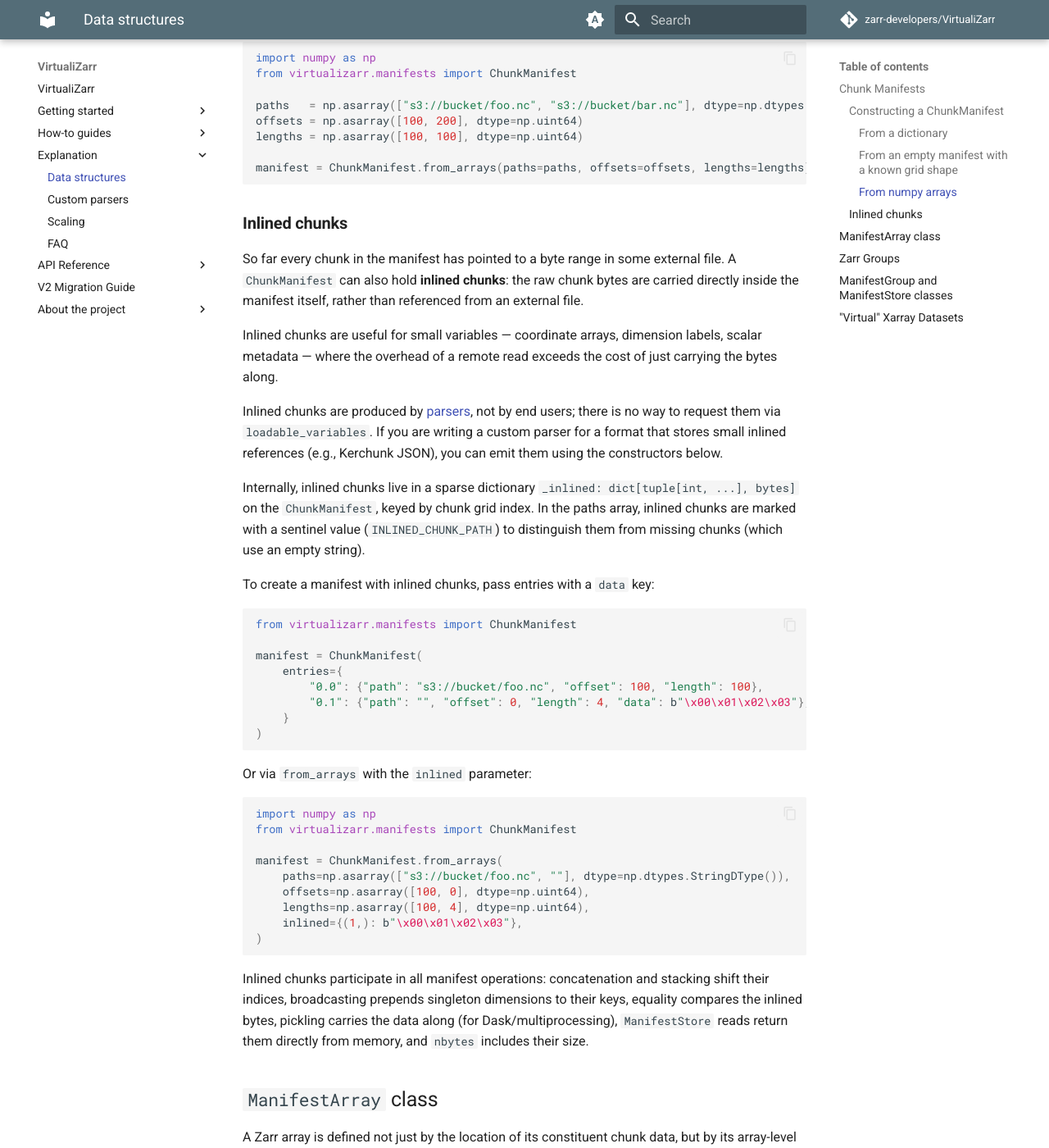
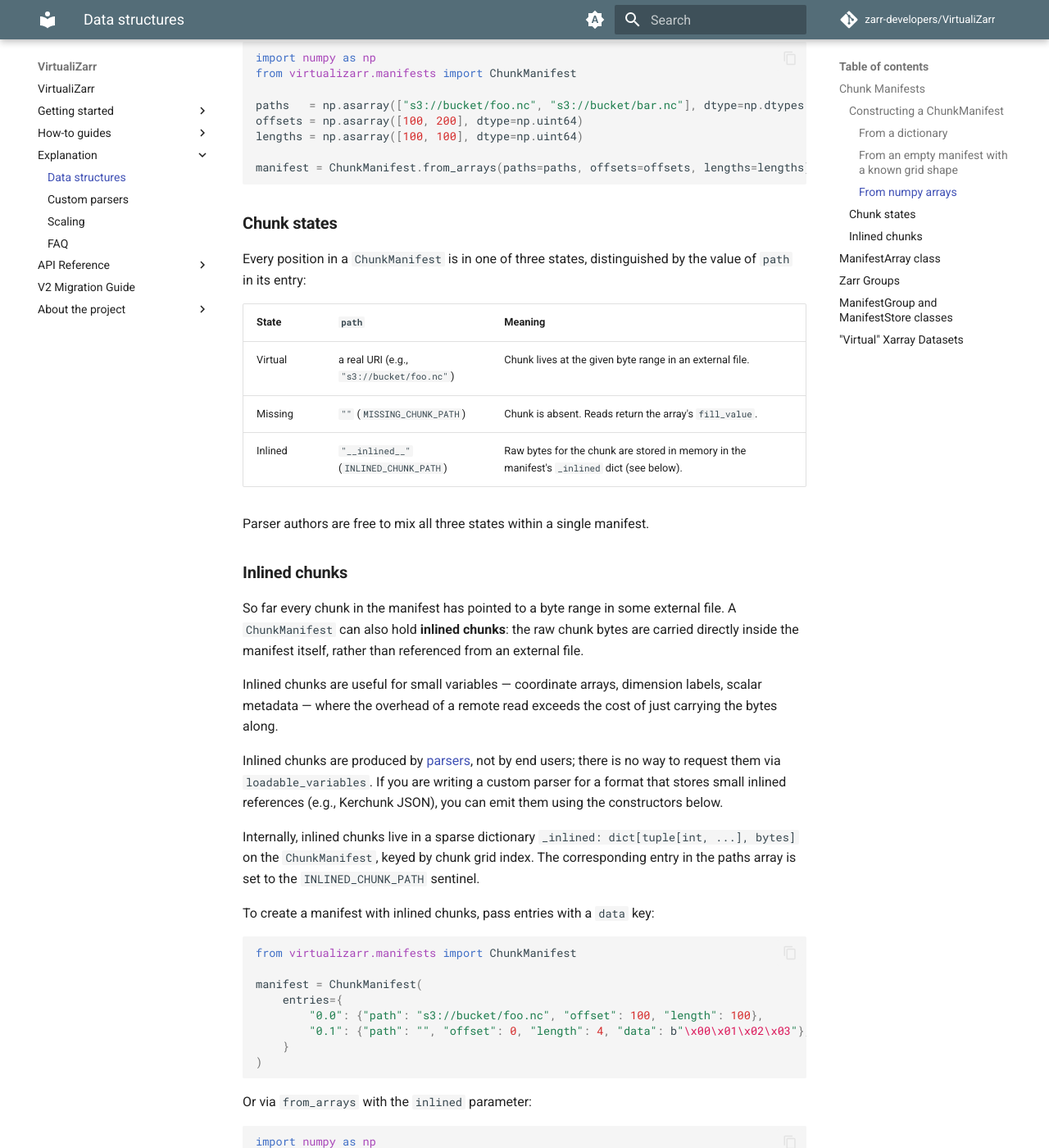
Before and after one commit to zarr-developers/VirtualiZarr, an MkDocs documentation site: the page built from docs/data_structures.md, in a window 1280 px wide and 1400 px high, scrolled down 2242 px. Shown: the whole window at 82% size. Built offline with MkDocs 1.6.1 and Material for MkDocs 9.7.7, drawn with Linux system fonts in a browser that asks for light colours; comment, search, counter and statistics services are not loaded; the version menu is left out.

Commit message:
Document the three chunk states (virtual, missing, inlined) in a table
Calls out the path-value convention used by ChunkManifest entries so parser
authors have a single, discoverable reference for distinguishing virtual,
missing, and inlined chunks.

Co-Authored-By: Claude Opus 4.7 (1M context) <noreply@anthropic.com>

````diff
--- a/docs/data_structures.md
+++ b/docs/data_structures.md
@@ -94,6 +94,18 @@ lengths = np.asarray([100, 100], dtype=np.uint64)
 manifest = ChunkManifest.from_arrays(paths=paths, offsets=offsets, lengths=lengths)
 ```
 
+### Chunk states
+
+Every position in a `ChunkManifest` is in one of three states, distinguished by the value of `path` in its entry:
+
+| State    | `path`                                | Meaning                                                                                      |
+|----------|---------------------------------------|----------------------------------------------------------------------------------------------|
+| Virtual  | a real URI (e.g., `"s3://bucket/foo.nc"`) | Chunk lives at the given byte range in an external file.                                  |
+| Missing  | `""` (`MISSING_CHUNK_PATH`)           | Chunk is absent. Reads return the array's `fill_value`.                                      |
+| Inlined  | `"__inlined__"` (`INLINED_CHUNK_PATH`)| Raw bytes for the chunk are stored in memory in the manifest's `_inlined` dict (see below).  |
+
+Parser authors are free to mix all three states within a single manifest.
+
 ### Inlined chunks
 
 So far every chunk in the manifest has pointed to a byte range in some external file.
@@ -103,7 +115,7 @@ Inlined chunks are useful for small variables — coordinate arrays, dimension l
 
 Inlined chunks are produced by [parsers](custom_parsers.md), not by end users; there is no way to request them via `loadable_variables`. If you are writing a custom parser for a format that stores small inlined references (e.g., Kerchunk JSON), you can emit them using the constructors below.
 
-Internally, inlined chunks live in a sparse dictionary `_inlined: dict[tuple[int, ...], bytes]` on the `ChunkManifest`, keyed by chunk grid index. In the paths array, inlined chunks are marked with a sentinel value (`INLINED_CHUNK_PATH`) to distinguish them from missing chunks (which use an empty string).
+Internally, inlined chunks live in a sparse dictionary `_inlined: dict[tuple[int, ...], bytes]` on the `ChunkManifest`, keyed by chunk grid index. The corresponding entry in the paths array is set to the `INLINED_CHUNK_PATH` sentinel.
 
 To create a manifest with inlined chunks, pass entries with a `data` key:
 
````
